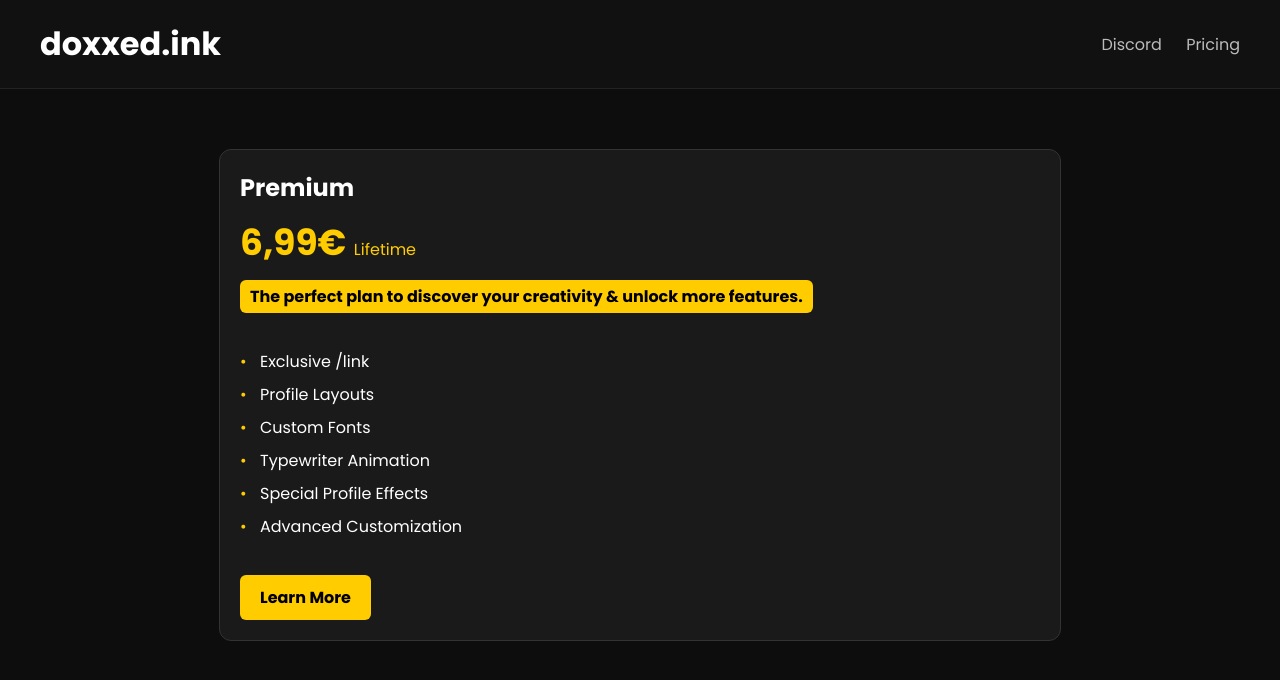
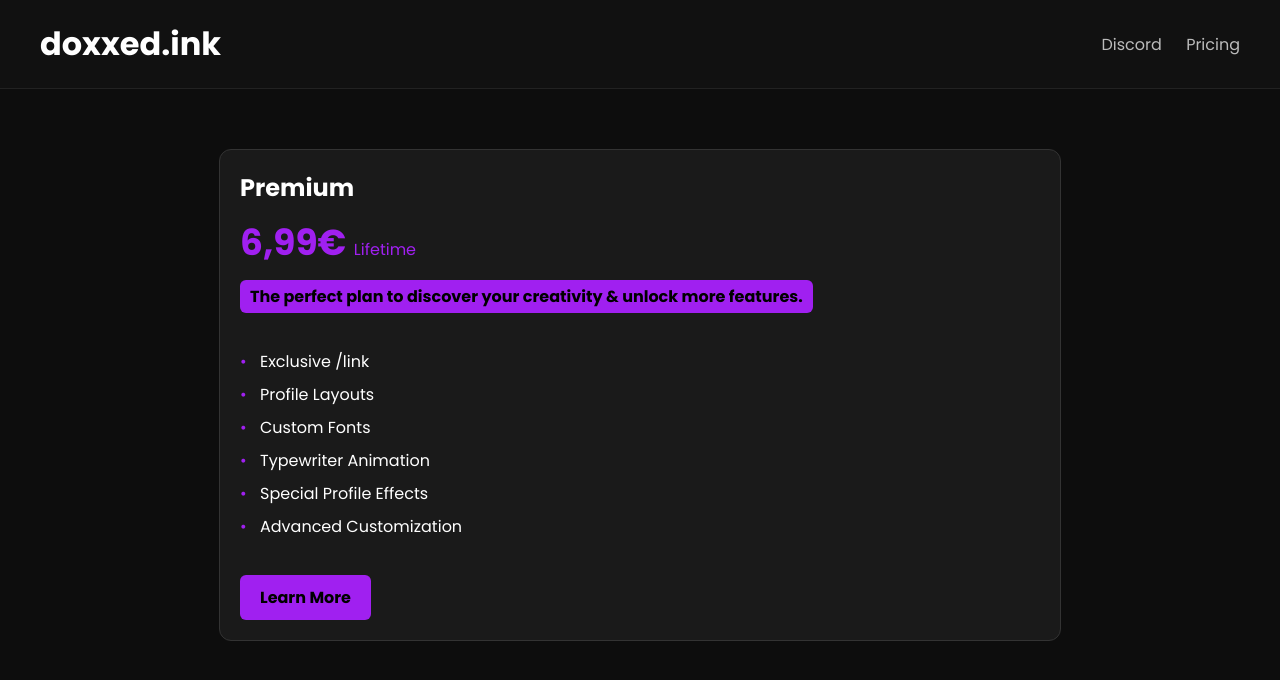
Before and after one commit to tiktoksklf/doxxedink, a plain HTML site: page index.html in a window 1280 px wide. Drawn offline with Linux system fonts and the light colour scheme.

Commit message:
Update index.html

```diff
--- a/index.html
+++ b/index.html
@@ -1,10 +1,8 @@
-<!DOCTYPE html>
-<html lang="en">
-<head>
-  <meta charset="UTF-8" />
-  <meta name="viewport" content="width=device-width, initial-scale=1.0" />
+<html lang="en"><head>
+  <meta charset="UTF-8">
+  <meta name="viewport" content="width=device-width, initial-scale=1.0">
   <title>doxxed.ink | Home</title>
-  <link href="https://fonts.googleapis.com/css2?family=Poppins:wght@400;700&display=swap" rel="stylesheet">
+  <link href="https://fonts.googleapis.com/css2?family=Poppins:wght@400;700&amp;display=swap" rel="stylesheet">
   <style>
     body {
       margin: 0;
@@ -50,12 +48,12 @@
     .price {
       font-size: 36px;
       font-weight: 700;
-      color: #ffcc00;
+      color: #A020F0;
       margin-bottom: 10px;
     }
     .badge {
       display: inline-block;
-      background: #ffcc00;
+      background: #A020F0;
       color: #000;
       padding: 4px 10px;
       border-radius: 6px;
@@ -75,20 +73,20 @@
       content: '\2022';
       position: absolute;
       left: 0;
-      color: #ffcc00;
+      color: #A020F0;
     }
     .learn-more {
       display: inline-block;
       margin-top: 20px;
       padding: 10px 20px;
-      background: #ffcc00;
+      background: #A020F0;
       color: #000;
       text-decoration: none;
       font-weight: 600;
       border-radius: 6px;
     }
     .learn-more:hover {
-      background: #e6b800;
+      background: #8918c6;
     }
   </style>
 </head>
@@ -105,7 +103,7 @@
   <section class="pricing-section" id="pricing">
     <div class="pricing-title">Premium</div>
     <div class="price">6,99€ <span style="font-size:16px; font-weight:400;">Lifetime</span></div>
-    <div class="badge">The perfect plan to discover your creativity & unlock more features.</div>
+    <div class="badge">The perfect plan to discover your creativity &amp; unlock more features.</div>
     <ul class="features">
       <li>Exclusive /link</li>
       <li>Profile Layouts</li>
@@ -113,10 +111,9 @@
       <li>Typewriter Animation</li>
       <li>Special Profile Effects</li>
       <li>Advanced Customization</li>
-
     </ul>
     <a class="learn-more" href="https://discord.gg/2vs8SKTBUg">Learn More</a>
   </section>
 
-</body>
-</html>
+
+</body></html>
```
